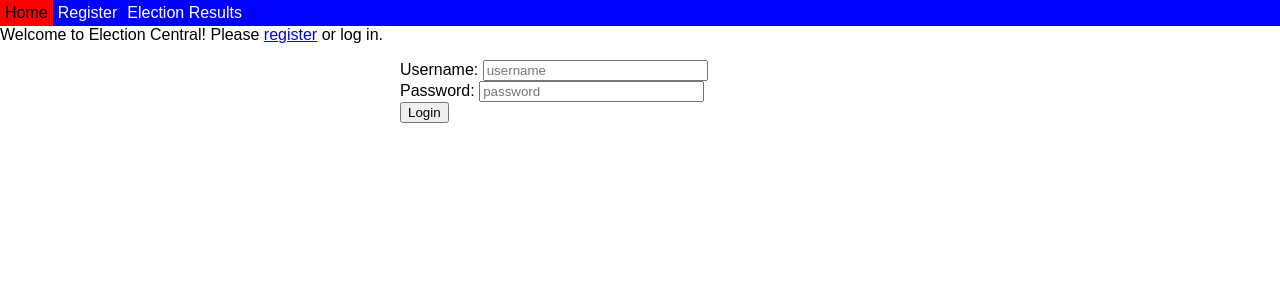
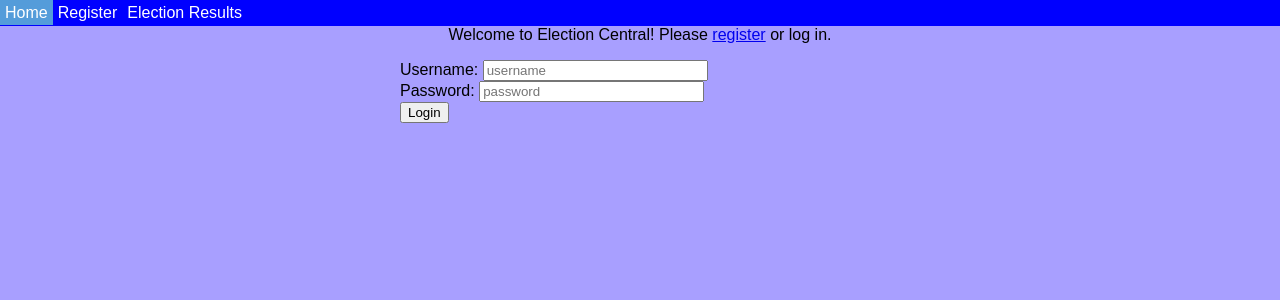
Before and after one commit to bigshebang/virtual_election_booth, a Python web app: template voting/templates/index.html in a window 1280 px wide. Shown: the top 300 px of the page. Run offline with Jinja, Linux system fonts and the light colour scheme; the template is opened without the code that fills it, so the values that code supplies are empty.

Commit message:
Styling changes

```diff
--- a/voting/static/css/style.css
+++ b/voting/static/css/style.css
@@ -1,6 +1,7 @@
 body{
 	margin: 0px;
 	font-family: sans-serif;
+	background-color: #a89fff;
 }
 
 header{
@@ -50,9 +51,7 @@ nav a{
 }
 
 a:hover{
-	background-color: red;
-	color: black;
-	border-bottom: 1px solid red;
+	background-color: #9203ff;
 }
 
 main{
@@ -68,3 +67,11 @@ div.form{
 	margin: auto;
 	max-width: 75%;
 }
+
+p{
+	text-align: center;
+}
+
+li.active > a{
+	background-color: #549cda;
+}
```
